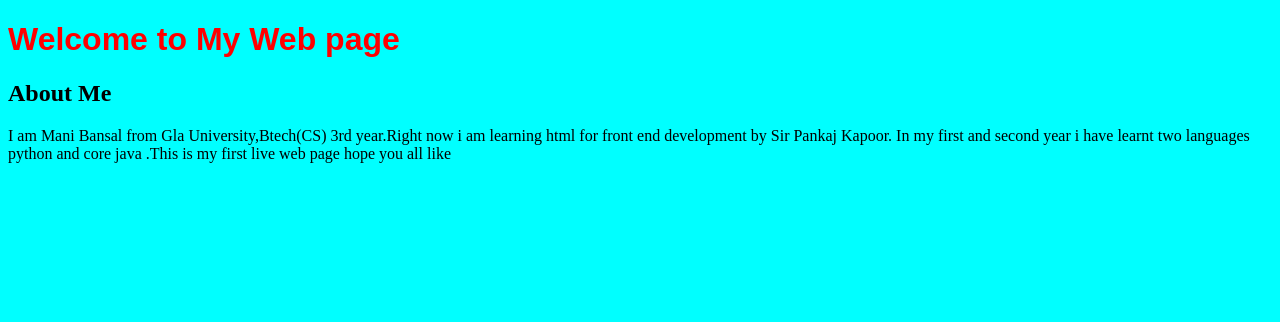
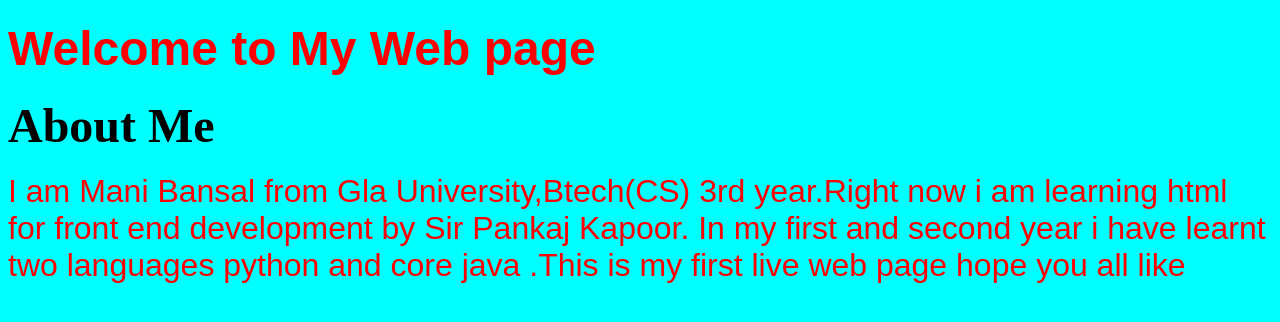
Before and after one commit to ManiBansal0025/Fullstack1-Practical1, a plain HTML site: page Index.html in a window 1280 px wide. Drawn offline with Linux system fonts and the light colour scheme.

Commit message:
Update Index.html

```diff
--- a/Index.html
+++ b/Index.html
@@ -6,10 +6,12 @@
 	<title>Assignment-1</title>
 </head>
 <body bgcolor="aqua">
-	<h1 ><font color="red" face="Arial" >Welcome to My Web page</font></h1>
-	<h2>About Me</h2>
-	<p>I am Mani Bansal from Gla University,Btech(CS) 3rd year.Right now i am learning html for front end development by Sir Pankaj Kapoor.
-		In my first and second year i have learnt two languages python and core java .This is my first live web page hope you all like</p>
+	<h1 ><font color="red" face="Arial" size="+5" >Welcome to My Web page</font></h1>
+	<h2><font size="+4">About Me</font></h2>
+	<p><font color="red" face="Arial" size="+3">I am Mani Bansal from Gla University,Btech(CS) 3rd year.Right now
+		i am learning html for front end development by Sir Pankaj Kapoor.
+		In my first and second year i have learnt two languages python and
+		core java .This is my first live web page hope you all like</p>
 
 </body>
 </html>
```
